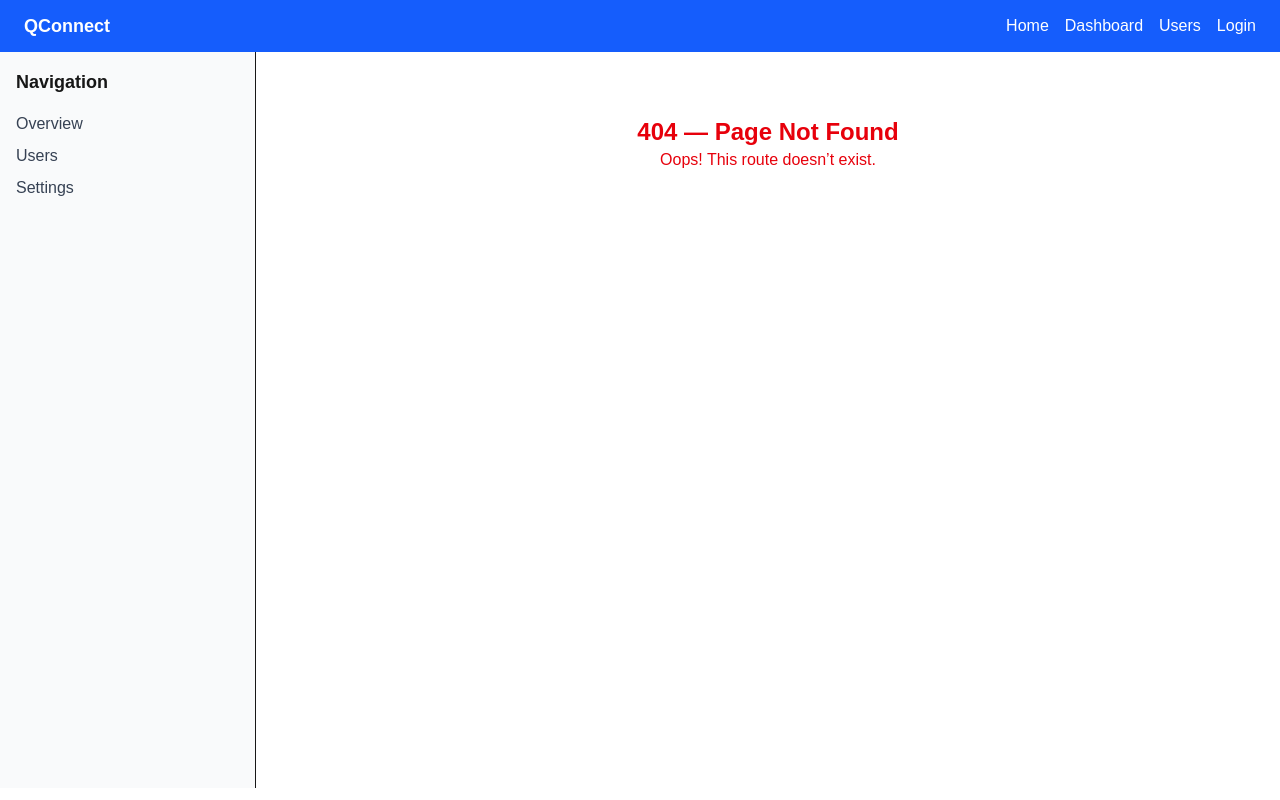
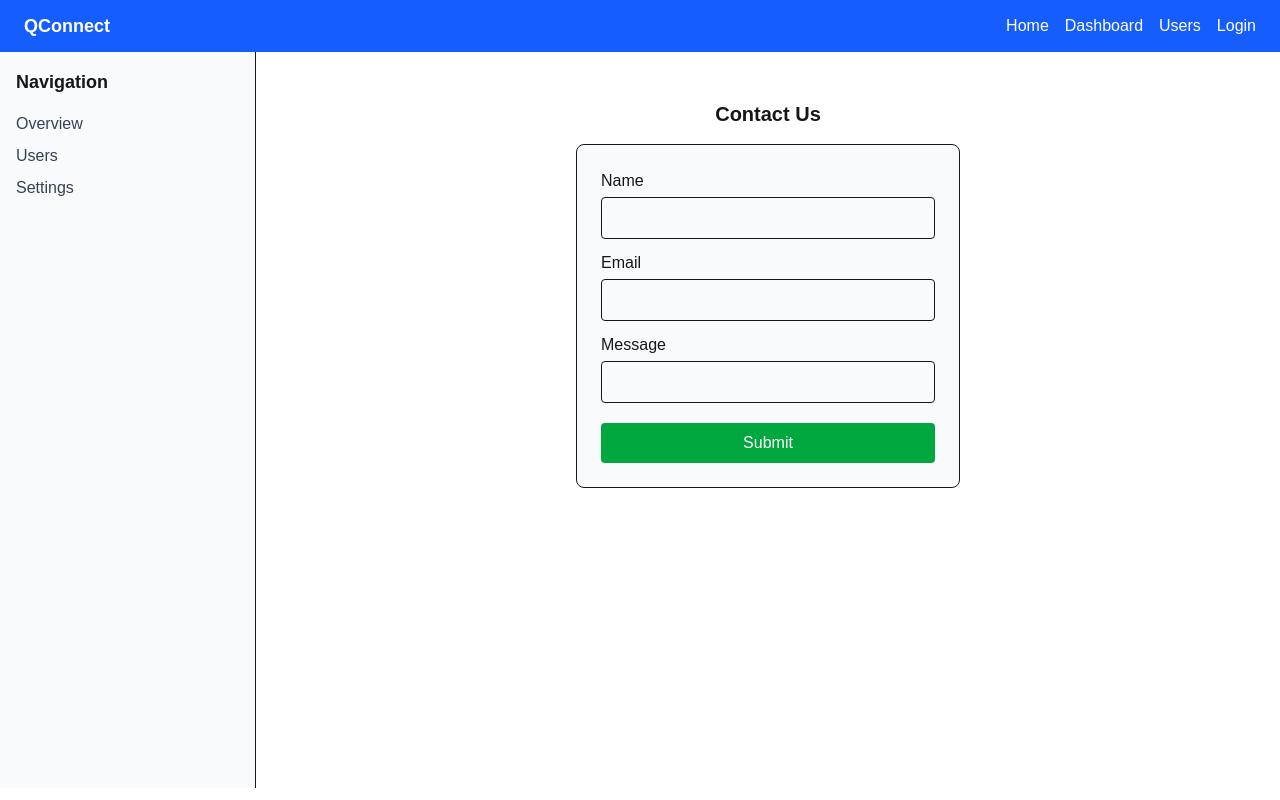
Before and after one commit to kalviumcommunity/S86-1225-Vertex-Full-Stack-With-NextjsAnd-AWS-Azure-QConnect, a Next.js app in the folder qconnect/: page /contact in a window 1280 px wide. Before the commit this address had no page. Built offline with nearby package versions, Linux system fonts and the light colour scheme.

Commit message:
Form Handling & Validation

```diff
--- /dev/null
+++ b/qconnect/src/app/contact/page.tsx
@@ -0,0 +1,37 @@
+"use client";
+import { useForm } from "react-hook-form";
+import { zodResolver } from "@hookform/resolvers/zod";
+import { z } from "zod";
+import FormInput from "@/components/forms/FormInput";
+
+const contactSchema = z.object({
+  name: z.string().min(2, "Name required"),
+  email: z.string().email("Invalid email"),
+  message: z.string().min(10, "Message must be at least 10 characters"),
+});
+
+type ContactFormData = z.infer<typeof contactSchema>;
+
+export default function ContactForm() {
+  const { register, handleSubmit, formState: { errors, isSubmitting } } = useForm<ContactFormData>({ resolver: zodResolver(contactSchema) });
+
+  const onSubmit = async (data: ContactFormData) => {
+    console.log("Contact Form Submitted:", data);
+    alert("Message Sent Successfully!");
+  };
+
+  return (
+    <main className="p-6 flex flex-col items-center">
+      <h1 className="text-xl font-bold mb-4">Contact Us</h1>
+      <form onSubmit={handleSubmit(onSubmit)} className="w-96 bg-gray-50 p-6 border rounded-lg">
+        <FormInput label="Name" name="name" register={register} error={errors.name?.message as any} />
+        <FormInput label="Email" name="email" type="email" register={register} error={errors.email?.message as any} />
+        <FormInput label="Message" name="message" register={register} error={errors.message?.message as any} />
+
+        <button type="submit" disabled={isSubmitting} className="bg-green-600 text-white px-4 py-2 mt-2 rounded w-full">
+          {isSubmitting ? "Sending…" : "Submit"}
+        </button>
+      </form>
+    </main>
+  );
+}
--- /dev/null
+++ b/qconnect/src/app/signup/page.tsx
@@ -0,0 +1,58 @@
+"use client";
+import { useForm } from "react-hook-form";
+import { zodResolver } from "@hookform/resolvers/zod";
+import { signupSchema } from "@/lib/schemas/authSchema";
+import { z } from "zod";
+import { useState } from "react";
+import FormInput from "@/components/forms/FormInput";
+import { useRouter } from "next/navigation";
+
+type SignupFormData = z.infer<typeof signupSchema>;
+
+export default function SignupPage() {
+  const {
+    register,
+    handleSubmit,
+    formState: { errors, isSubmitting },
+  } = useForm<SignupFormData>({ resolver: zodResolver(signupSchema) });
+
+  const router = useRouter();
+  const [serverError, setServerError] = useState<string | null>(null);
+
+  const onSubmit = async (data: SignupFormData) => {
+    setServerError(null);
+    try {
+      const res = await fetch("/api/auth/signup", {
+        method: "POST",
+        headers: { "Content-Type": "application/json" },
+        body: JSON.stringify(data),
+      });
+      const json = await res.json();
+      if (!json.success) {
+        setServerError(json.message || "Signup failed");
+        return;
+      }
+      // Redirect to login after successful signup
+      router.push("/login");
+    } catch (err: any) {
+      setServerError(err.message || "Signup failed");
+    }
+  };
+
+  return (
+    <main className="p-6 flex flex-col items-center">
+      <h1 className="text-2xl font-bold mb-4">Signup</h1>
+      <form onSubmit={handleSubmit(onSubmit)} className="w-96 bg-gray-50 p-6 border rounded-lg">
+        <FormInput label="Name" name="name" register={register} error={errors.name?.message as any} />
+        <FormInput label="Email" name="email" type="email" register={register} error={errors.email?.message as any} />
+        <FormInput label="Password" name="password" type="password" register={register} error={errors.password?.message as any} />
+
+        {serverError && <p className="text-red-600 mt-2">{serverError}</p>}
+
+        <button disabled={isSubmitting} className="bg-blue-600 text-white py-2 rounded mt-4 w-full">
+          {isSubmitting ? "Signing up…" : "Sign up"}
+        </button>
+      </form>
+    </main>
+  );
+}
--- /dev/null
+++ b/qconnect/src/components/forms/FormInput.tsx
@@ -0,0 +1,27 @@
+"use client";
+import React from "react";
+
+interface FormInputProps {
+  label: string;
+  type?: string;
+  register: any;
+  name: string;
+  error?: string | null;
+  ariaLabel?: string;
+}
+
+export default function FormInput({ label, type = "text", register, name, error, ariaLabel }: FormInputProps) {
+  return (
+    <div className="mb-3">
+      <label className="block mb-1 font-medium">{label}</label>
+      <input
+        type={type}
+        {...register(name)}
+        className={`w-full border p-2 rounded ${error ? "border-red-500" : ""}`}
+        aria-label={ariaLabel || label}
+        aria-invalid={!!error}
+      />
+      {error && <p className="text-red-500 text-sm mt-1">{error}</p>}
+    </div>
+  );
+}
--- a/qconnect/src/components/index.ts
+++ b/qconnect/src/components/index.ts
@@ -2,3 +2,4 @@ export { default as Header } from "./layout/Header";
 export { default as Sidebar } from "./layout/Sidebar";
 export { default as LayoutWrapper } from "./layout/LayoutWrapper";
 export { default as Button } from "./ui/Button";
+export { default as FormInput } from "./forms/FormInput";
```
